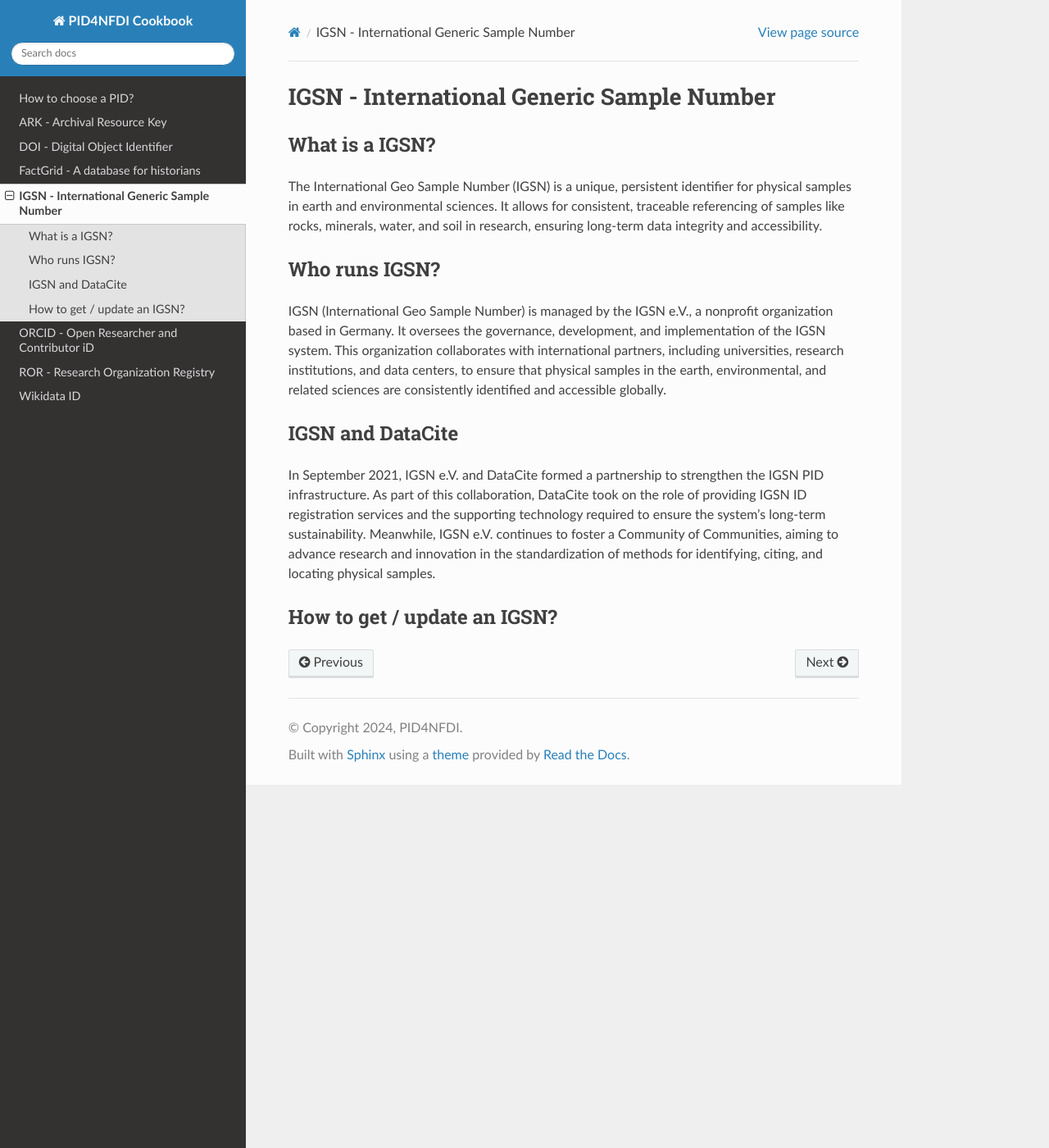
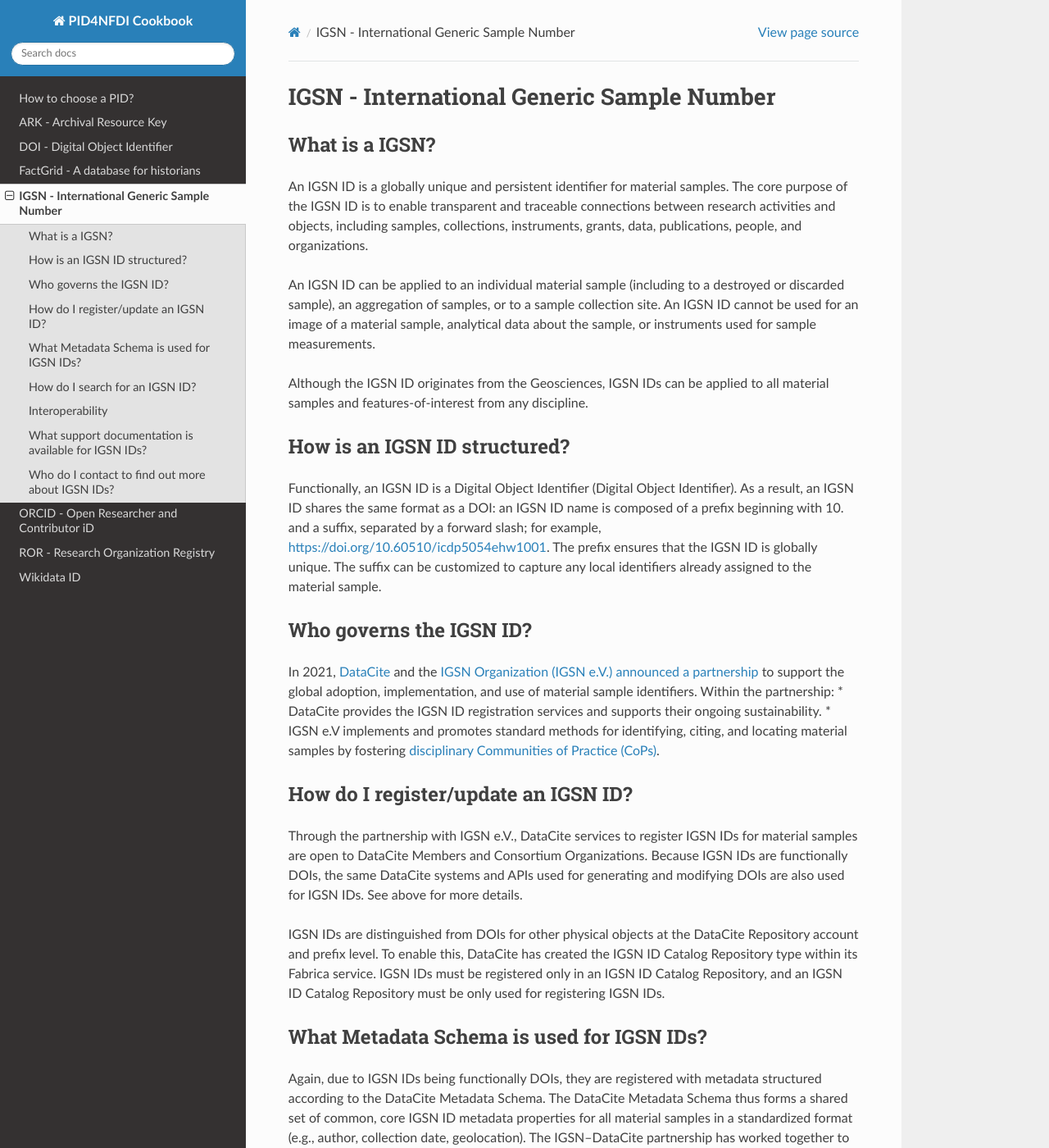
Before and after one commit to stephw-tib/pid4nfdi-training, a Sphinx documentation site: the page built from docs/source/igsn.rst, in a window 1280 px wide and 1400 px high. Shown: the whole window at 82% size. Built offline with Sphinx 7.4.7 and the Read the Docs theme 3.1.0, drawn with Linux system fonts in a browser that asks for light colours; pages that are not in the unit, such as notebooks, are missing from menus; some of the changed text lies outside the part shown.

Commit message:
Update igsn.rst
Signed-off-by: kahlertt <166626523+kahlertt@users.noreply.github.com>

```diff
--- a/docs/source/igsn.rst
+++ b/docs/source/igsn.rst
@@ -4,17 +4,63 @@ IGSN - International Generic Sample Number
 What is a IGSN?
 ---------------
 
-The International Geo Sample Number (IGSN) is a unique, persistent identifier for physical samples in earth and environmental sciences. It allows for consistent, traceable referencing of samples like rocks, minerals, water, and soil in research, ensuring long-term data integrity and accessibility.
+An IGSN ID is a globally unique and persistent identifier for material samples. The core purpose of the IGSN ID is to enable transparent and traceable connections between research activities and objects, including samples, collections, instruments, grants, data, publications, people, and organizations.
 
-Who runs IGSN?
+An IGSN ID can be applied to an individual material sample (including to a destroyed or discarded sample), an aggregation of samples, or to a sample collection site. An IGSN ID cannot be used for an image of a material sample, analytical data about the sample, or instruments used for sample measurements.
+
+Although the IGSN ID originates from the Geosciences, IGSN IDs can be applied to all material samples and features-of-interest from any discipline.
+
+How is an IGSN ID structured?
+-----------------------------
+
+Functionally, an IGSN ID is a Digital Object Identifier (Digital Object Identifier). As a result, an IGSN ID shares the same format as a DOI: an IGSN ID name is composed of a prefix beginning with 10. and a suffix, separated by a forward slash; for example, `<https://doi.org/10.60510/icdp5054ehw1001>`_. The prefix ensures that the IGSN ID is globally unique. The suffix can be customized to capture any local identifiers already assigned to the material sample.
+
+Who governs the IGSN ID?
 --------------
 
-IGSN (International Geo Sample Number) is managed by the IGSN e.V., a nonprofit organization based in Germany. It oversees the governance, development, and implementation of the IGSN system. This organization collaborates with international partners, including universities, research institutions, and data centers, to ensure that physical samples in the earth, environmental, and related sciences are consistently identified and accessible globally.
+In 2021, `DataCite <https://datacite.org/>`_ and the `IGSN Organization (IGSN e.V.) <https://ev.igsn.org/>`_ `announced a partnership <https://doi.org/10.5438/7z70-1155>`_ to support the global adoption, implementation, and use of material sample identifiers. Within the partnership:
+* DataCite provides the IGSN ID registration services and supports their ongoing sustainability.
+* IGSN e.V implements and promotes standard methods for identifying, citing, and locating material samples by fostering `disciplinary Communities of Practice (CoPs) <https://ev.igsn.org/communities>`_.
 
-IGSN and DataCite
------------------
+How do I register/update an IGSN ID?
+----------------------------
 
-In September 2021, IGSN e.V. and DataCite formed a partnership to strengthen the IGSN PID infrastructure. As part of this collaboration, DataCite took on the role of providing IGSN ID registration services and the supporting technology required to ensure the system’s long-term sustainability. Meanwhile, IGSN e.V. continues to foster a Community of Communities, aiming to advance research and innovation in the standardization of methods for identifying, citing, and locating physical samples.
+Through the partnership with IGSN e.V., DataCite services to register IGSN IDs for material samples are open to DataCite Members and Consortium Organizations. Because IGSN IDs are functionally DOIs, the same DataCite systems and APIs used for generating and modifying DOIs are also used for IGSN IDs. See above for more details.
 
-How to get / update an IGSN?
-----------------------------
+IGSN IDs are distinguished from DOIs for other physical objects at the DataCite Repository account and prefix level. To enable this, DataCite has created the IGSN ID Catalog Repository type within its Fabrica service. IGSN IDs must be registered only in an IGSN ID Catalog Repository, and an IGSN ID Catalog Repository must be only used for registering IGSN IDs.
+
+What Metadata Schema is used for IGSN IDs?
+------------------------------------------
+
+Again, due to IGSN IDs being functionally DOIs, they are registered with metadata structured according to the DataCite Metadata Schema. The DataCite Metadata Schema thus forms a shared set of common, core IGSN ID metadata properties for all material samples in a standardized format (e.g., author, collection date, geolocation). The IGSN–DataCite partnership has worked together to create a crosswalk recommendation for encapsulating material sample metadata within the DataCite Metadata Schema. It has furthermore developed best practices for enriching IGSN ID metadata.
+Important points to note, include:
+
+* IGSN IDs are registered with the resourceTypeGeneral property set to ‘PhysicalObject’. resourceType should at a minimum capture whether the research output being registered is a ‘material sample’ or a ‘feature-of-interest’.
+* relatedIdentifier metadata is used to create links between parent and child samples identified by IGSN IDs, and between a material sample and associated citations in resources identified by PIDs. It is also used to point to any institutional/community/domain metadata schema on the web that is being used to richly describe a sample.
+
+The partnership strives to better support material samples within DataCite services, and the IGSN ID crosswalk recommendation and metadata best practices will be augmented and updated as the partnership continues to work closely with disciplinary samples communities globally.
+
+How do I search for an IGSN ID?
+-------------------------------
+
+IGSN IDs created in DataCite services are of relatedIdentifierType ‘DOI’. Hence, Findable IGSN IDs appear in search queries through DataCite Commons, DataCite APIs, and other discovery services. They are also represented in the PID Graph. To limit a search to IGSN IDs only, one must take advantage of the IGSN ID Catalog Repository type. For example, the following search query displays all findable IGSN IDs within DataCite Commons: https://commons.datacite.org/doi.org?query=client.client_type%3AigsnCatalog+types.resourceTypeGeneral%3APhysicalObject. This query string is not intuitively obvious, and DataCite will soon release a feature in DataCite Commons to facilitate querying and reporting on IGSN IDs.
+
+Interoperability
+----------------
+
+IGSN IDs provide a common standard for identifying and describing samples, enabling different systems and platforms to recognize and understand their associated metadata, and making it easier to integrate metadata and samples across different systems. In particular, interoperability is enhanced due to IGSN IDs being encoded in the DataCite Metadata Schema:
+
+* There are 30 resourceTypes supported within the DataCite Metadata Schema—the DataCite Metadata Schema is well-known by the research community and a number of mappings from other schemata to the DataCite Metadata Schema have been developed by the community.
+* DOIs/IGSN IDs can be explored and exported in several different formats within DataCite services.
+* Domain/community vocabularies and classifications can be included into DataCite Metadata Schema properties.
+
+What support documentation is available for IGSN IDs?
+-----------------------------------------------------
+
+In addition to the IGSN e.V. website, DataCite has drafted specific IGSN ID documentation on its Support site: `<https://support.datacite.org/docs/about-igsn-ids-for-material-samples>`_.
+
+
+Who do I contact to find out more about IGSN IDs?
+-------------------------------------------------
+
+Please send all questions concerning DataCite membership and IGSN ID registration to: support@datacite.org. If you wish to join the IGSN e.V. or learn about its disciplinary CoPs, then please email: info@igsn.org.
```
